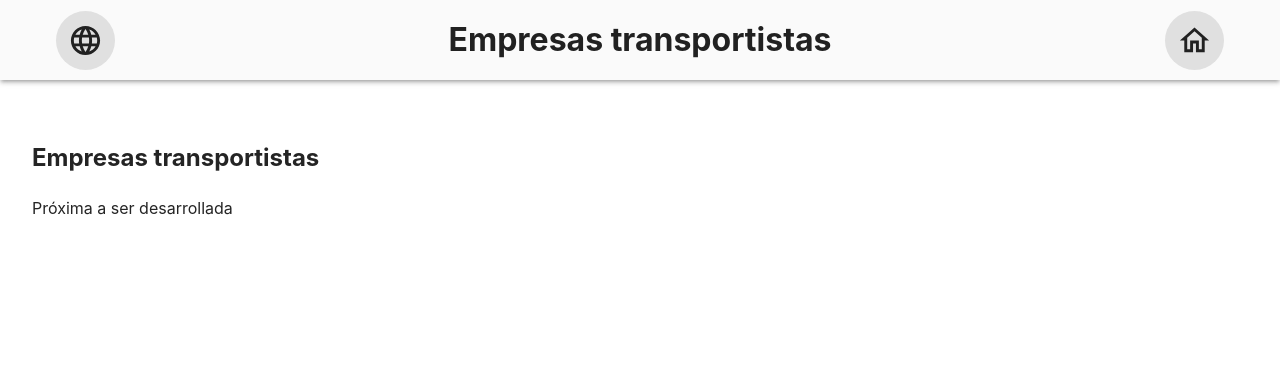
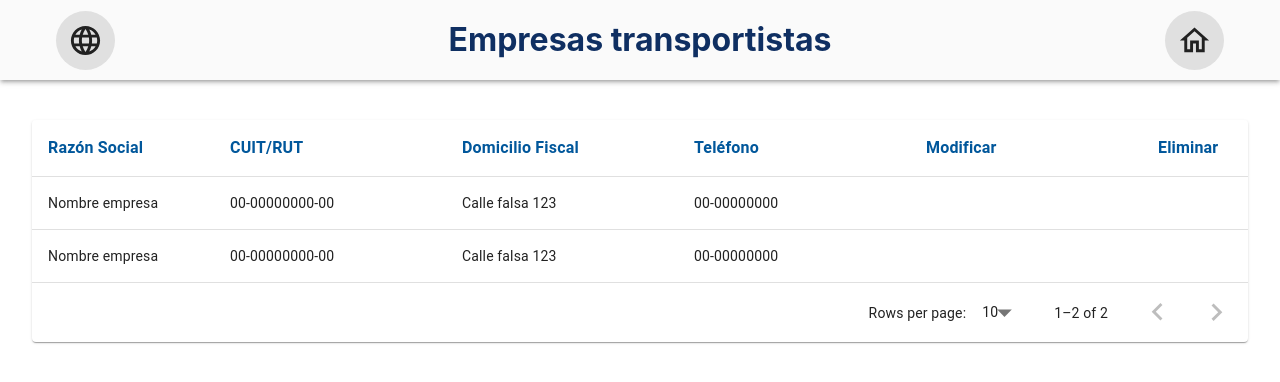
Before and after one commit to DesApp-2025c1-Grupo-4/DesApp-2025c1-Grupo4-Front-end, a React (Vite) app: page /empresas in a window 1280 px wide. Shown: the top 382 px of the page. Built offline with nearby package versions, Linux system fonts and the light colour scheme.

Commit message:
tabla reutilizable

```diff
--- a/src/components/Header.jsx
+++ b/src/components/Header.jsx
@@ -59,7 +59,7 @@ export function Header() {
         setPath2('/');
         break;
       case '/viajes':
-        setTitle('Viajes');
+        setTitle('Registro de Viajes');
         setLogo1(<IconButton><MapOutlinedIcon/></IconButton>);
         setPath1('/viajes');
         setLogo2(<IconButton><HomeOutlinedIcon/></IconButton>);
--- /dev/null
+++ b/src/components/ReusableTable.jsx
@@ -0,0 +1,81 @@
+import { Table, TableBody, TableCell, TableContainer, TableHead, TableRow,
+  Paper, TableSortLabel, TablePagination, Box} from '@mui/material';
+
+
+const ReusableTable = ({
+  columns,
+  data,
+  page,
+  rowsPerPage,
+  totalRows,
+  handleChangePage,
+  handleChangeRowsPerPage,
+  sortDirection,
+  sortBy,
+  onSort
+}) => {
+  return (
+    <Paper sx={{ width: '100%', overflow: 'hidden' }}>
+      <TableContainer sx={{ maxHeight: 600 }}>
+        <Table stickyHeader aria-label="sticky table">
+          <TableHead>
+            <TableRow>
+              {columns.map((column) => (
+                <TableCell
+                  key={column.id}
+                  align={column.align || 'left'}
+                  style={{ minWidth: column.minWidth }}
+                >
+                  {column.sortable ? (
+                    <TableSortLabel
+                      active={sortBy === column.id}
+                      direction={sortBy === column.id ? sortDirection : 'asc'}
+                      onClick={() => onSort(column.id)}
+                    >
+                      {column.label}
+                    </TableSortLabel>
+                  ) : (
+                    column.label
+                  )}
+                </TableCell>
+              ))}
+            </TableRow>
+          </TableHead>
+          <TableBody>
+            {data.length > 0 ? (
+              data.map((row, rowIndex) => (
+                <TableRow hover role="checkbox" tabIndex={-1} key={rowIndex}>
+                  {columns.map((column) => {
+                    const value = row[column.id];
+                    return (
+                      <TableCell key={column.id} align={column.align || 'left'}>
+                        {column.render ? column.render(value, row) : value}
+                      </TableCell>
+                    );
+                  })}
+                </TableRow>
+              ))
+            ) : (
+              <TableRow>
+                <TableCell colSpan={columns.length} align="center">
+                  <Box py={3}>No data available</Box>
+                </TableCell>
+              </TableRow>
+            )}
+          </TableBody>
+        </Table>
+      </TableContainer>
+      <TablePagination
+        rowsPerPageOptions={[5, 10, 25, 50]}
+        component="div"
+        count={totalRows}
+        rowsPerPage={rowsPerPage}
+        page={page}
+        onPageChange={handleChangePage}
+        onRowsPerPageChange={handleChangeRowsPerPage}
+      />
+    </Paper>
+  );
+};
+
+export default ReusableTable;
--- a/src/config/customMuiTheme.js
+++ b/src/config/customMuiTheme.js
@@ -32,7 +32,7 @@ export const customMuiTheme = createTheme({
       textTransform: 'none',
     },
     topMenu: {
-      color: grey[900],
+      color: '#0F2F62',
       fontSize: '2rem',
       fontWeight: 'bold',
     }
@@ -68,6 +68,8 @@ export const customMuiTheme = createTheme({
           padding: '12px',
           backgroundColor: grey[300],
           color: grey[900],
+          pointerEvents: "unset", // allow :hover styles to be triggered
+          cursor: "default",
           // Hover state
           '&:hover': {
             backgroundColor: '#e0e0e0',
--- a/src/pages/Empresas/EmpresasPage.jsx
+++ b/src/pages/Empresas/EmpresasPage.jsx
@@ -1,8 +1,104 @@
+import { useState } from 'react';
+import  ReusableTable  from '../../components/ReusableTable';
+
 export function EmpresasPage(){
-  return (
-    <div>
-      <h2>Empresas transportistas</h2>
-      <p>Próxima a ser desarrollada</p>
-    </div>
-  );
+
+  // Table state
+  const [page, setPage] = useState(0);
+  const [rowsPerPage, setRowsPerPage] = useState(10);
+  const [sortDirection, setSortDirection] = useState('asc');
+  const [sortBy, setSortBy] = useState('name');
+
+  // Mock data
+  const users = [
+    { id: 1, razon: 'Nombre empresa', cuit: '00-00000000-00', domicilio: 'Calle falsa 123', telefono: '00-00000000' },
+    { id: 2, razon: 'Nombre empresa', cuit: '00-00000000-00', domicilio: 'Calle falsa 123', telefono: '00-00000000' },
+    // ... more data
+  ];
+
+  // Columns configuration
+  const columns = [
+    {
+      id: 'razon',
+      label: 'Razón Social',
+      sortable: false,
+      minWidth: 150
+    },
+    {
+      id: 'cuit',
+      label: 'CUIT/RUT',
+      sortable: false,
+      minWidth: 200
+    },
+    {
+      id: 'domicilio',
+      label: 'Domicilio Fiscal',
+      sortable: false,
+      minWidth: 200
+    },
+    {
+      id: 'telefono',
+      label: 'Teléfono',
+      sortable: false,
+      minWidth: 200
+    },
+    {
+      id: 'modificar',
+      label: 'Modificar',
+      sortable: false,
+      minWidth: 200
+    },
+    {
+      id: 'eliminar',
+      label: 'Eliminar',
+      sortable: false,
+      minWidth: 200
+    },
+    // {
+    //   id: 'status',
+    //   label: 'Status',
+    //   align: 'center',
+    //   render: (value) => (
+    //     <span style={{
+    //       color: value === 'Active' ? 'green' : 'red',
+    //       fontWeight: 'bold'
+    //     }}>
+    //       {value}
+    //     </span>
+    //   )
+    // }
+  ];
+
+  // Sort handler
+  const handleSort = (columnId) => {
+    const isAsc = sortBy === columnId && sortDirection === 'asc';
+    setSortDirection(isAsc ? 'desc' : 'asc');
+    setSortBy(columnId);
+    // Here you would typically call your API with new sort parameters
+  };
+
+  // Pagination handlers
+  const handleChangePage = (event, newPage) => {
+    setPage(newPage);
+    // Here you would typically call your API with new page
+  };
+
+  const handleChangeRowsPerPage = (event) => {
+    setRowsPerPage(+event.target.value);
+    setPage(0);
+    // Here you would typically call your API with new page size
+  };
+
+  return <ReusableTable
+      columns={columns}
+      data={users}
+      page={page}
+      rowsPerPage={rowsPerPage}
+      totalRows={users.length}
+      handleChangePage={handleChangePage}
+      handleChangeRowsPerPage={handleChangeRowsPerPage}
+      sortDirection={sortDirection}
+      sortBy={sortBy}
+      onSort={handleSort}
+    />
 };
--- a/src/pages/Home/HomePage.jsx
+++ b/src/pages/Home/HomePage.jsx
@@ -13,10 +13,10 @@ export function HomePage(){
   const navigate = useNavigate();
   const items = [
     { icon: <LanguageOutlinedIcon/>, title: "Empresas Transportistas", path: "/empresas" },
-    { icon: <LocalShippingOutlinedIcon/>, title: "Flota de Vehículos", path: "/flota" },
+    { icon: <LocalShippingOutlinedIcon/>, title: "Flota de Vehículos", path: "/vehiculos" },
     { icon: <PersonOutlinedIcon/>, title: "Choferes", path: "/choferes" },
     { icon: <Inventory2OutlinedIcon/>, title: "Red de Depósitos", path: "/depositos" },
-    { icon: <MapOutlinedIcon/>, title: "Registros de Viajes", path: "/registro-viajes" },
+    { icon: <MapOutlinedIcon/>, title: "Registro de Viajes", path: "/viajes" },
     { icon: <SignalCellularAltOutlinedIcon/>, title: "Reportes", path: "/reportes" }
   ];
 
@@ -25,7 +25,7 @@ export function HomePage(){
     <Box sx={{ mx:-4, mt:-5}}>
       <img src={image} alt="background" width= "100%" height="auto"/>
     </Box>
-    <Stack direction="row" spacing={5} justifyContent={"space-around"} pt={6}>
+    <Stack direction="row" spacing={5} justifyContent={"space-around"} pt={6} pb={4}>
       {items.map((item, index) => (
         <Box key={index}>
           <Box sx={{display: 'flex', justifyContent: 'center', py: 2 }}><IconButton disableRipple>{item.icon}</IconButton></Box>
--- a/src/pages/Viajes/ViajesPage.jsx
+++ b/src/pages/Viajes/ViajesPage.jsx
@@ -1,8 +1,22 @@
+import { Box, Stack, IconButton, Button} from "@mui/material";
+import { useNavigate } from 'react-router-dom';
+
 export function ViajesPage(){
-  return (
-    <div>
-      <h2>Viajes</h2>
-      <p>Próxima a ser desarrollada</p>
-    </div>
-  );
+
+  const navigate = useNavigate();
+
+  return <Stack sx={{ width:"100%", direction:"row"}}>
+    <Box sx={{display: 'flex', justifyContent: 'center', py: 2 }}>
+      <Button variant="contained" onClick={() => navigate('/registrar-viaje')}>Registrar Viaje</Button>
+    </Box>
+    <Box sx={{display: 'flex', justifyContent: 'center', py: 2}}>
+      <Button variant="contained" onClick={() => navigate('/modificar-viaje')}>Modificar Viaje</Button>
+    </Box>
+    <Box sx={{display: 'flex', justifyContent: 'center', py: 2}}>
+      <Button variant="contained" onClick={() => navigate('/seguimiento')}>Seguimiento</Button>
+    </Box>
+    <Box sx={{display: 'flex', justifyContent: 'center', py: 2 }}>
+      <Button variant="contained" onClick={() => navigate('/listado-viajes')}>Listado de viajes</Button>
+    </Box>
+  </Stack>
 };
```
